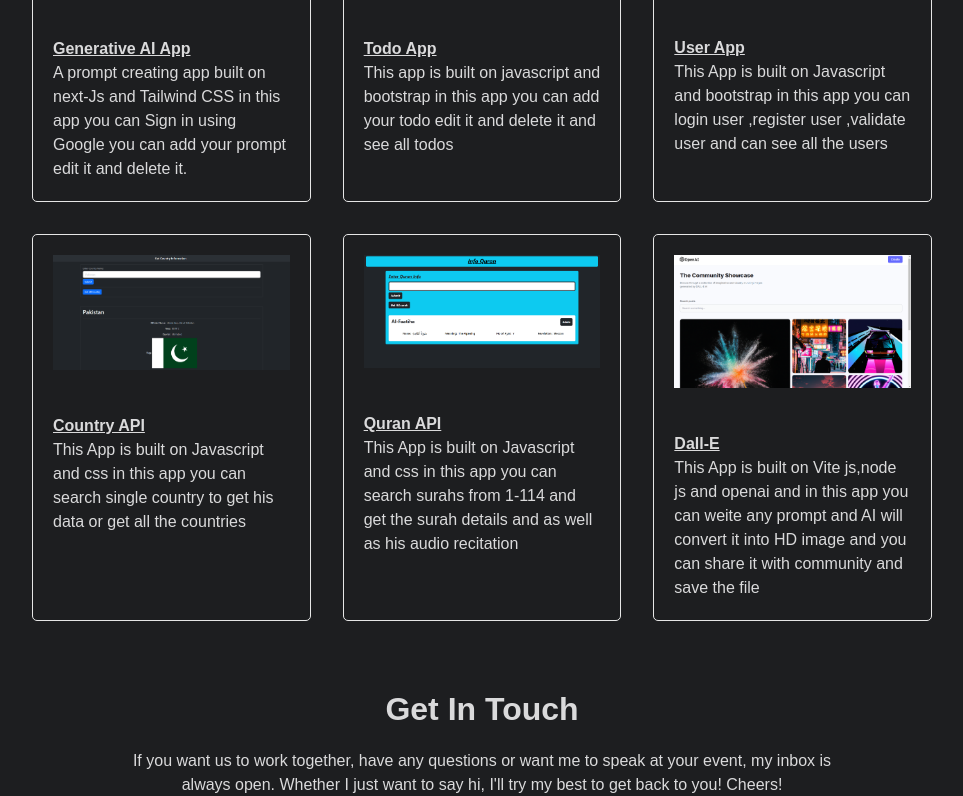
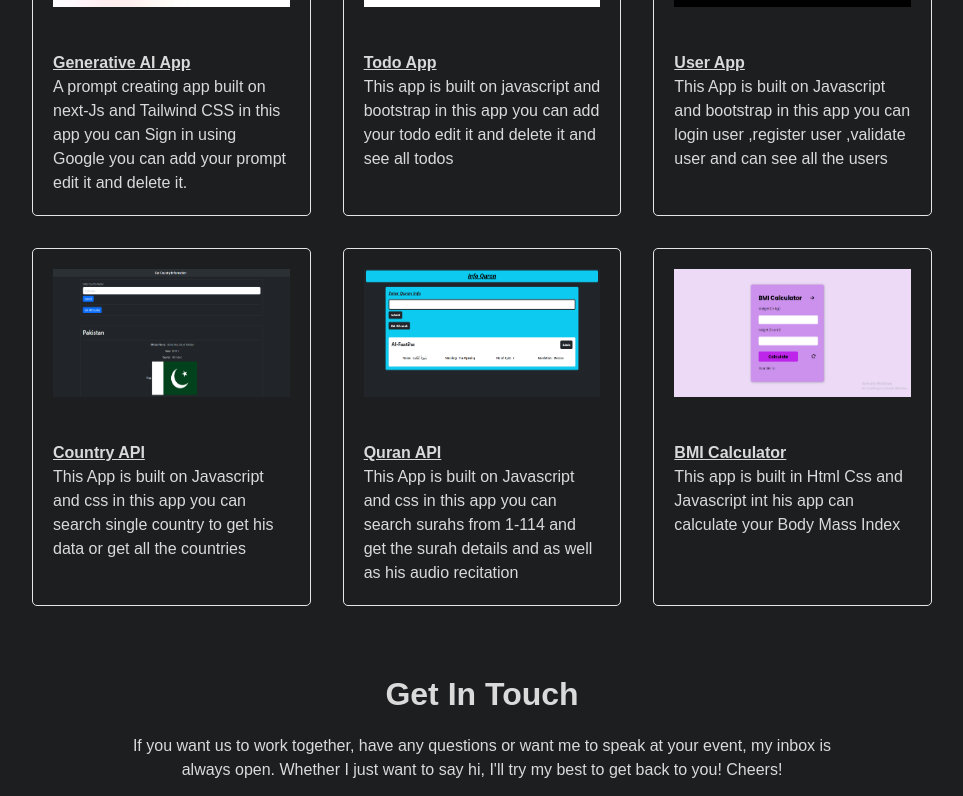
Before and after one commit to jawadhassan100/My-Portfolio, a Next.js app: page / in a window 1280 px wide. Shown: the part 2030-2826 px from the top of the page, without its empty margins (158-1121 px from the left). Built offline with nearby package versions, Linux system fonts and the light colour scheme.

Commit message:
portfolio updated

```diff
--- a/components/Projects.jsx
+++ b/components/Projects.jsx
@@ -8,8 +8,7 @@ const Projects = () => {
                 {projectData && projectData.map((project) => (
                     <div className="project-card" key={project.id}>
                         <div className="project-header">
-                            {/* <i className="fa-regular fa-folder-open folder-icon"></i> */}
-                            <Image src={project.Image} width={800} height={100}/>
+                            <Image src={project.Image} width={800} height={100} className='h-32'/>
                             </div>
                             <div className="small-icons">
                                  <a href={project.live} target='_blank'><i class="fa-solid fa-globe"></i></a>
--- a/components/Skills.jsx
+++ b/components/Skills.jsx
@@ -52,6 +52,10 @@ const Skills = () => {
           <Image src='/images/vscode.png' className=" fa-brands pyhton-icon vscode" width={20} height={30}/>
           <p>VS Code</p>
         </div>
+        <div className="skill-card Figma">
+          <i class="fa-brands fa-figma"></i>
+          <p>Figma</p>
+        </div>
       </div>
     </div>
   )
--- a/components/data.js
+++ b/components/data.js
@@ -46,11 +46,11 @@ export const projectData = [
   },
   {
     id: 6,
-    Image: "/images/dalle.png",
-    live: "https://dall-e-nine-plum.vercel.app/",
-    title: "Dall-E",
+    Image: "/images/bmi.png",
+    live: "https://bmi-calculator-sigma-drab.vercel.app/",
+    title: "BMI Calculator",
     description:
-      "This App is built on Vite js,node js and openai and in this app you can weite any prompt and AI will convert it into HD image and you can share it with community and save the file",
-    gitHubLink: "https://github.com/jawadhassan100/DALL-E",
+      "This app is built in Html Css and Javascript int his app can calculate your Body Mass Index",
+    gitHubLink: "https://github.com/jawadhassan100/BMI_Calculator",
   },
 ];
--- a/styles/globals.css
+++ b/styles/globals.css
@@ -328,13 +328,16 @@ hr {
 }
 
 .skills-container .grid-skills .NEXT:hover {
-  background-color: violet;
+  background-color: grey;
 }
 
 .skills-container .grid-skills .VScode:hover {
   background-color: rgb(45, 136, 197);
 }
 
+.skills-container .grid-skills .Figma:hover {
+  background-color: rgb(240, 57, 240);
+}
 /* Projects */
 .projects-container {
   padding: 2rem 0;
```
Also changed, not shown: public/images/bmi.png (added).
